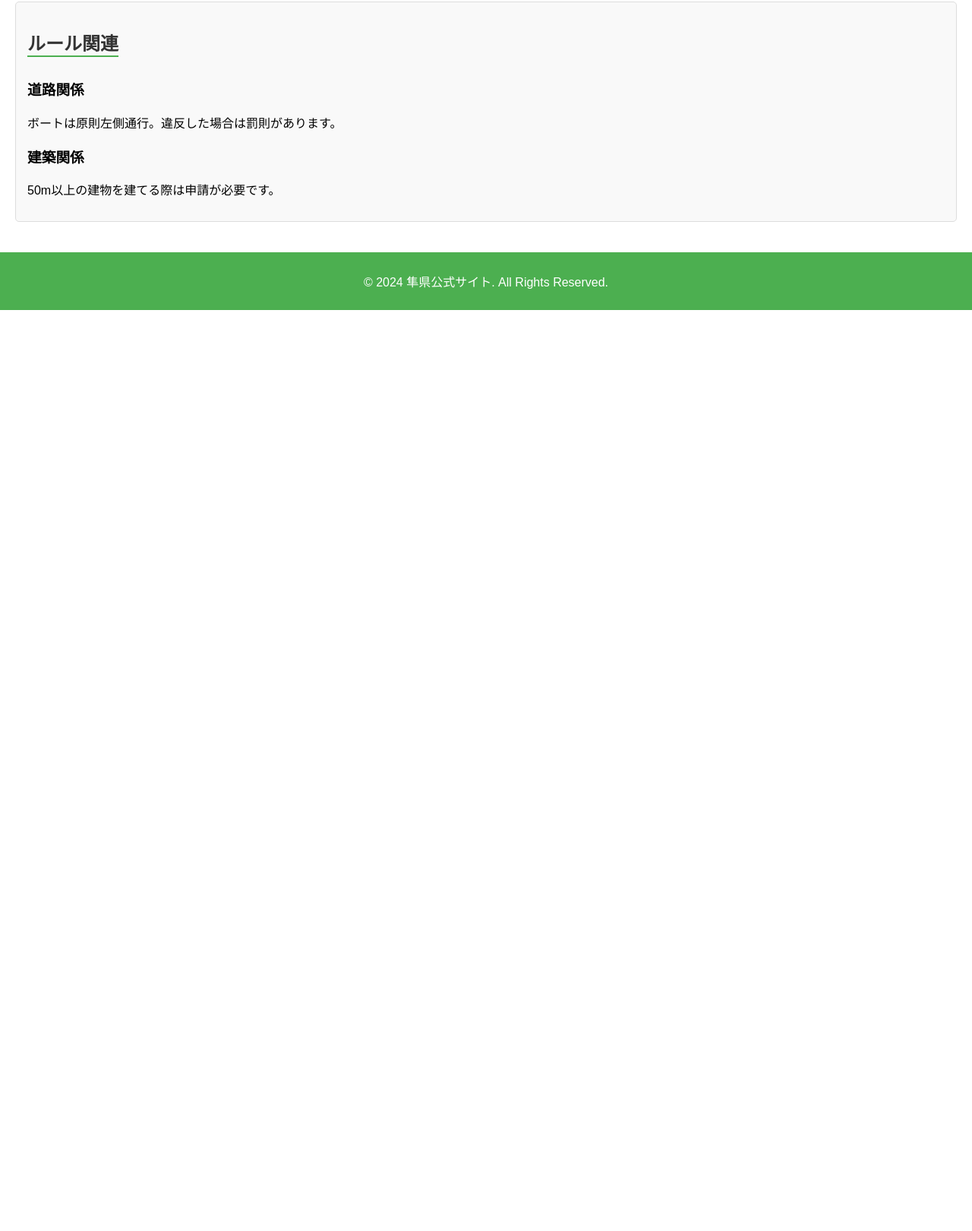
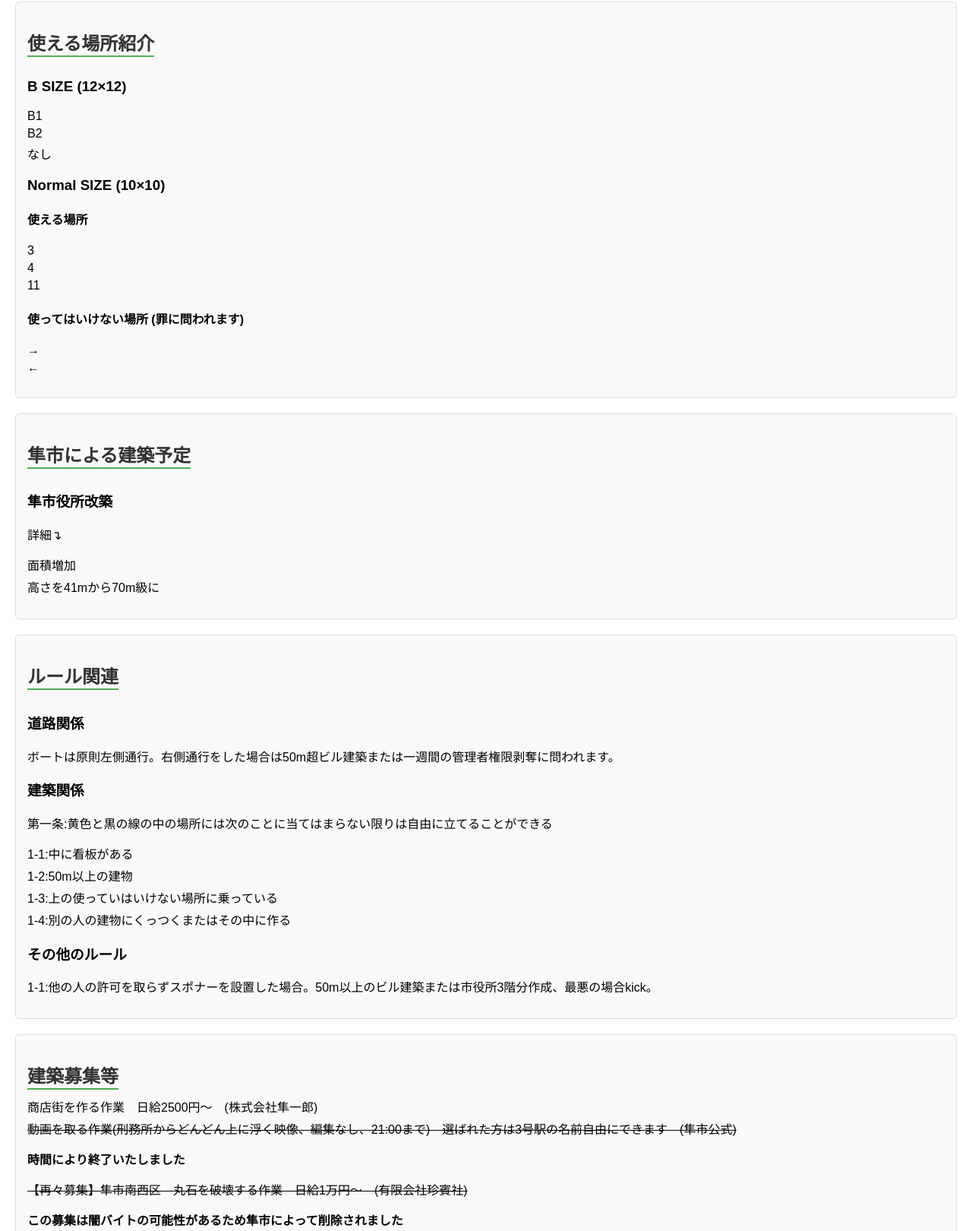
Before and after one commit to marimesyosinsya/HAYABUSACITY, a plain HTML site: page index.html in a window 1280 px wide. Shown: the part 2835-4455 px from the top of the page at 76% size. Before the commit the page ends 3243 px from the top, so only its background shows below. Drawn offline with Linux system fonts and the light colour scheme.

Commit message:
Update index.html

```diff
--- a/index.html
+++ b/index.html
@@ -219,20 +219,90 @@
         </section>
 
         <section>
+            <h2>使える場所紹介</h2>
+
+            <article>
+                <h3>B SIZE (12×12)</h3>
+                <ul>
+                    <li>B1</li>
+                    <li>B2</li>
+                    <li>なし</li>
+                </ul>
+            </article>
+
+            <article>
+                <h3>Normal SIZE (10×10)</h3>
+                <h4>使える場所</h4>
+                <ul>
+                    <li>3</li>
+                    <li>4</li>
+                    <li>11</li>
+                </ul>
+                <h4>使ってはいけない場所 (罪に問われます)</h4>
+                <ul>
+                    <li>→</li>
+                    <li>←</li>
+                </ul>
+            </article>
+        </section>
+
+        <section>
+            <h2>隼市による建築予定</h2>
+            <article>
+                <h3>隼市役所改築</h3>
+                <p>詳細↴</p>
+                <ul>
+                    <li>面積増加</li>
+                    <li>高さを41mから70m級に</li>
+                </ul>
+            </article>
+        </section>
+        <section>
             <h2>ルール関連</h2>
             <article>
                 <h3>道路関係</h3>
                 <ul>
-                    <li>ボートは原則左側通行。違反した場合は罰則があります。</li>
+                    <li>ボートは原則左側通行。右側通行をした場合は50m超ビル建築または一週間の管理者権限剥奪に問われます。</li>
                 </ul>
-            </article>
             <article>
                 <h3>建築関係</h3>
-                <ul>
-                    <li>50m以上の建物を建てる際は申請が必要です。</li>
-                </ul>
+                    <p>第一条:黄色と黒の線の中の場所には次のことに当てはまらない限りは自由に立てることができる</p>
+                    <ul>
+                        <li>1-1:中に看板がある</li>
+                        <li>1-2:50m以上の建物</li>
+                        <li>1-3:上の使っていはいけない場所に乗っている</li>
+                        <li>1-4:別の人の建物にくっつくまたはその中に作る</li>
+                    </ul>
             </article>
+                <article>
+                    <h3>その他のルール</h3>
+                    <ul>
+                        <li>1-1:他の人の許可を取らずスポナーを設置した場合。50m以上のビル建築または市役所3階分作成、最悪の場合kick。</li>
+                    </ul>
+                </article>
         </section>
+       <section>
+         <h2>建築募集等</h2>
+           <article>
+               <ul>
+                   <li>商店街を作る作業　日給2500円〜　(株式会社隼一郎)</li>
+                   <li><s>動画を取る作業(刑務所からどんどん上に浮く映像、編集なし、21:00まで)　選ばれた方は3号駅の名前自由にできます　(隼市公式)</s></li>
+               </ul>
+               <p><strong>時間により終了いたしました</strong></p>
+               <ul>
+                   <li><s>【再々募集】隼市南西区　丸石を破壊する作業　日給1万円〜　(有限会社珍賓社)</s></li>
+               </ul>
+               <p><strong>この募集は闇バイトの可能性があるため隼市によって削除されました</strong></p>
+               <ul>
+                   <li><s>【再募集】隼市南西区　丸石を破壊する作業　日給100円〜　(有限会社珍賓社)</s></li>
+               </ul>
+               <p><strong>この募集は闇バイトの可能性があるため隼市によって削除されました</strong></p>
+               <ul>
+                 <li><s>隼市南西区　丸石を破壊する作業　日給5万円〜　※個人情報保護のためスマホは預かります (有限会社珍賓社)</s></li>
+               </ul>
+               <p><strong>この募集は闇バイトの可能性があるため隼市によって削除されました</strong></p>
+           </article>
+       </section>
     </main>
 
     <footer>
```
